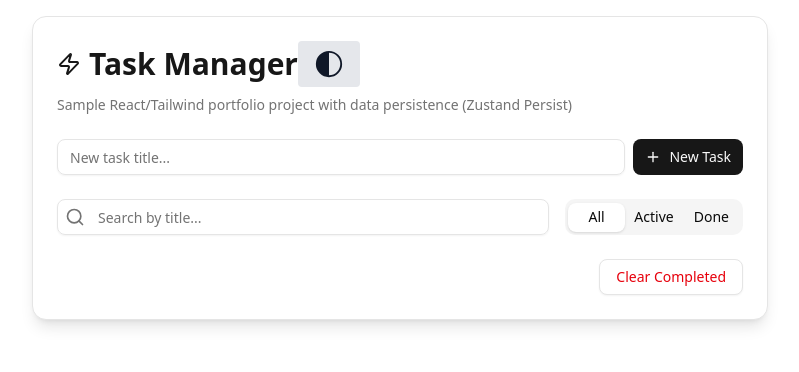
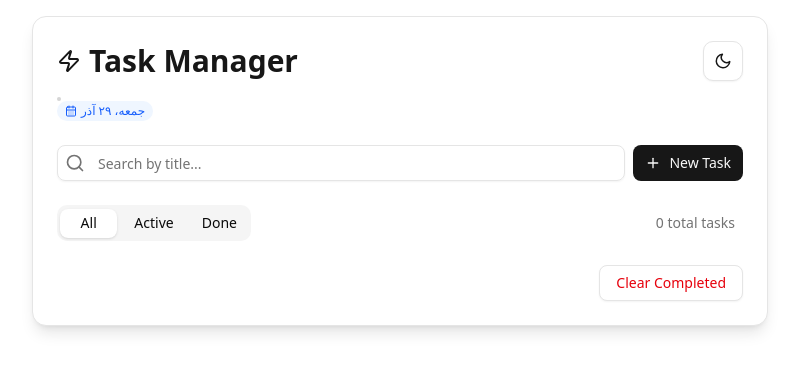
Before and after one commit to siamand-shirzad/todo, a React (Vite) app: page / in a window 1280 px wide. Shown: the top 372 px of the page, without its empty margins (240-1039 px from the left). Built offline with nearby package versions, Linux system fonts and the light colour scheme.

Commit message:
refactor : collapsible for details of tasks

```diff
--- a/package.json
+++ b/package.json
@@ -13,6 +13,7 @@
     "@radix-ui/react-alert-dialog": "^1.1.15",
     "@radix-ui/react-avatar": "^1.1.11",
     "@radix-ui/react-checkbox": "^1.3.3",
+    "@radix-ui/react-collapsible": "^1.1.12",
     "@radix-ui/react-dialog": "^1.1.15",
     "@radix-ui/react-dropdown-menu": "^2.1.16",
     "@radix-ui/react-label": "^2.1.8",
--- a/src/TodoApp.jsx
+++ b/src/TodoApp.jsx
@@ -1,5 +1,4 @@
 import React, { useState } from 'react';
-// Assuming shadcn/ui components are correctly imported
 import { Card, CardHeader, CardContent, CardTitle, CardDescription } from '@/components/ui/card';
 import { Button } from '@/components/ui/button';
 import { Input } from '@/components/ui/input';
@@ -17,7 +16,9 @@ import {
   Pencil,
   MoreHorizontal,
   MoreHorizontalIcon,
-  X
+  X,
+  ChevronRight,
+  CalendarDays
 } from 'lucide-react';
 import DarkmodeButton from './components/DarkmodeButton';
 import { CreateTaskDialog } from './components/CreateTaskDialog';
@@ -31,7 +32,8 @@ import {
 } from './components/ui/dropdown-menu';
 import useTodoStore from './store/useTodoStore';
 import DeleteTaskDialog from './components/DeleteTaskDialog';
-
+import { Collapsible, CollapsibleContent, CollapsibleTrigger } from '@/components/ui/collapsible';
+import { ChevronDown } from 'lucide-react';
 const staticTodos = [
   {
     id: 1702554000001,
@@ -113,22 +115,19 @@ export default function ProTodoApp() {
             Task Manager
             <DarkmodeButton className="ml-auto " />
           </CardTitle>
-          <CardDescription className="text-muted-foreground">
-            Sample React/Tailwind portfolio project with data persistence (Zustand Persist)
+          <div className="flex flex-col md:flex-row md:items-center gap-2 mt-2 text-muted-foreground">
+            <CardDescription className="text-sm">
+              <span className="hidden md:block w-1 h-1 bg-muted-foreground/30 rounded-full"></span>
+              <div className="flex items-center gap-1 text-xs font-medium text-blue-600 bg-blue-50 dark:bg-blue-900/20 px-2 py-0.5 rounded-full w-fit">
+                <CalendarDays size={12} />
+                <span>جمعه، ۲۹ آذر</span>
+              </div>
             </CardDescription>
+          </div>{' '}
         </CardHeader>
         <CardContent>
           {/* 1. Add New Task Section */}
           <div className="flex space-x-2 mb-6">
-            <Input
-              placeholder="New task title..."
-              className="grow"
-              // ...
-            />
-            <CreateTaskDialog />
-          </div>
-          {/* 2. Filter & Search Section (بدون تغییر مهم) */}
-          <div className="flex flex-col md:flex-row gap-4 mb-6">
             <div className="relative grow">
               <Search className="absolute left-2 top-1/2 transform -translate-y-1/2 h-5 w-5 text-muted-foreground" />
               <Input
@@ -145,60 +144,58 @@ export default function ProTodoApp() {
                 </button>
               )}
             </div>
-            <Tabs value={activeTab} onValueChange={setActiveTab} className="w-full md:w-auto ">
-              {/* TabsList و TabsTrigger نیازی به تغییر دستی رنگ ندارند */}
-              <TabsList className="grid w-full grid-cols-3">
+
+            <CreateTaskDialog />
+          </div>
+          <div className="flex items-center justify-between mb-3">
+            <Tabs value={activeTab} onValueChange={setActiveTab}>
+              <TabsList className="grid gap-2 grid-cols-3">
                 <TabsTrigger value="all">All</TabsTrigger>
                 <TabsTrigger value="active">Active</TabsTrigger>
                 <TabsTrigger value="completed">Done</TabsTrigger>
               </TabsList>
             </Tabs>
+
+            <div className="flex mr-2  ">
+              <span className="text-sm text-muted-foreground">
+                {activeTab === 'all' && `${filteredTodos.length} total tasks`}
+                {activeTab === 'active' && `${filteredTodos.length} active tasks`}
+                {activeTab === 'completed' && `${filteredTodos.length} completed tasks`}
+              </span>
+            </div>
           </div>
           {/* 3. Task List */}
           <div className="space-y-3">
             {filteredTodos.map(todo => (
-              <div
+              <Collapsible
                 key={todo.id}
-                className="flex justify-center items-center  p-3 border rounded-lg border-border bg-transparent hover:bg-accent/50 transition duration-150">
-                {/*  Main Content */}
-                <div className="flex  space-x-3 grow">
-                  <Checkbox onClick={() => toggleTask(todo.id)} checked={todo.completed} className="my-auto shrink-0" />
-                  <div className="flex ">
+                className="w-full border rounded-lg border-border bg-transparent hover:bg-accent/30 transition-all duration-200 group">
+                {/* ردیف اصلی که همیشه نمایش داده می‌شود */}
+                <div className="flex items-center p-3 gap-3">
+                  <Checkbox
+                    onClick={e => {
+                      e.stopPropagation(); // جلوگیری از باز شدن ناخواسته Collapsible
+                      toggleTask(todo.id);
+                    }}
+                    checked={todo.completed}
+                    className="shrink-0"
+                  />
+
+                  <div className="grow min-w-0">
                     <span
-                      className={`text-lg font-normal ${
+                      className={`text-base font-medium truncate block ${
                         todo.completed ? 'line-through text-muted-foreground' : 'text-foreground'
                       }`}>
                       {todo.title}
                     </span>
-                    <div className="flex items-center space-x-3 text-xs text-muted-foreground mt-1">
-                      <Badge variant="outline" className="px-2 py-0.5 text-muted-foreground">
-                        {todo.category}
-                      </Badge>
-                      <Badge priority={todo.priority}>
-                        {todo.priority.charAt(0).toUpperCase() + todo.priority.slice(1)}
-                      </Badge>
-                      {/*  Created At */}
-                      <span className="flex items-center">
-                        <Clock className="h-3 w-3 ml-1 mr-1" />
-                        {formatDate(todo.createdAt)}
-                      </span>
-                      {/*  Due Date  */}
-                      {todo.dueDate && (
-                        <span className="flex items-center text-primary font-semibold">
-                          <Calendar className="h-3 w-3 ml-2 mr-1" />
-                          Due: {formatDate(new Date(todo.dueDate).getTime())}
-                        </span>
-                      )}
-                    </div>
-                  </div>
                   </div>
 
-                {/*  Actions (Edit & Delete) */}
-                <div className="flex space-x-2 shrink-0">
+                  {/* بخش دکمه‌های عملیاتی */}
+                  <div className="flex items-center space-x-1 md:space-x-2  shrink-0">
                     <Button
                       variant="ghost"
                       size="icon"
-                    className=" text-muted-foreground hover:text-secondary hover:bg-secondary/10 dark:hover:bg-secondary/10 "
+                      className=" text-muted-foreground hover:text-secondary hover:bg-secondary/10 dark:hover:bg-secondary/10 h-8 w-8"
                       aria-label="Edit Task">
                       <Pencil className="h-4 w-4" />
                     </Button>
@@ -206,42 +203,47 @@ export default function ProTodoApp() {
                       <Button
                         variant="ghost"
                         size="icon"
-                      className="text-muted-foreground hover:text-destructive hover:bg-destructive/10 dark:hover:bg-destructive/10 "
+                        className="text-muted-foreground hover:text-destructive hover:bg-destructive/10 dark:hover:bg-destructive/10 h-8 w-8 "
                         aria-label="Delete Task">
                         <Trash2 className="h-4 w-4" />
                       </Button>
                     </DeleteTaskDialog>
-                  <div className="flex space-x-2 shrink-0">
-                    <DropdownMenu>
-                      <DropdownMenuTrigger asChild>
-                        <Button
-                          variant="ghost"
-                          size="icon"
-                          className=" text-muted-foreground hover:text-primary hover:bg-popover"
-                          aria-label="More actions">
-                          <MoreHorizontalIcon className="h-4 w-4" />
+
+                    <CollapsibleTrigger asChild>
+                      <Button variant="ghost" size="icon" className="h-8 w-8">
+                        <ChevronRight className="h-4 w-4 transition-transform duration-200 group-data-[state=open]:rotate-90" />
                       </Button>
-                      </DropdownMenuTrigger>
-                      <DropdownMenuContent align="end">
-                        <DropdownMenuLabel>Actions</DropdownMenuLabel>
-                        <DropdownMenuSeparator />
-
-                        <DropdownMenuItem className="text-muted-foreground hover:text-foreground cursor-pointer">
-                          <Pencil className="h-4 w-4 mr-2" />
-                          Edit Task
-                        </DropdownMenuItem>
-
-                        <DropdownMenuItem className="text-destructive cursor-pointer">
-                          <Trash2 className="h-4 w-4 mr-2" />
-                          Delete Task
-                        </DropdownMenuItem>
-                      </DropdownMenuContent>
-                    </DropdownMenu>
+                    </CollapsibleTrigger>
                   </div>
                 </div>
+
+                {/* محتوای مخفی که با زدن فلش باز می‌شود */}
+                <CollapsibleContent className="overflow-hidden data-[state=closed]:animate-collapsible-up data-[state=open]:animate-collapsible-down">
+                  <div className="px-3 pb-4 pt-1 flex flex-wrap items-center gap-3 border-t border-border/40 mx-3 mt-1">
+                    <Badge variant="outline" className="px-2 py-0.5 text-muted-foreground">
+                      {todo.category}
+                    </Badge>
+
+                    <Badge priority={todo.priority}>
+                      {todo.priority.charAt(0).toUpperCase() + todo.priority.slice(1)}
+                    </Badge>
+
+                    <div className="flex items-center text-xs text-muted-foreground">
+                      <Clock className="h-3 w-3 mr-1" />
+                      {formatDate(todo.createdAt)}
                     </div>
+
+                    {todo.dueDate && (
+                      <div className="flex items-center text-xs text-primary font-semibold">
+                        <Calendar className="h-3 w-3 mr-1" />
+                        Due: {formatDate(new Date(todo.dueDate).getTime())}
+                      </div>
+                    )}
+                  </div>
+                </CollapsibleContent>
+              </Collapsible>
             ))}
-          </div>
+          </div>{' '}
           {/* 4. Footer Actions (Clear Completed) */}
           <div className="mt-6 flex justify-end">
             <DeleteTaskDialog title="Clear all completed tasks?" onConfirm={clearCompleted}>
--- a/src/components/CreateTaskDialog.jsx
+++ b/src/components/CreateTaskDialog.jsx
@@ -67,7 +67,7 @@ export function CreateTaskDialog() {
   return (
     <Dialog open={open} onOpenChange={setOpen}>
       <DialogTrigger asChild>
-        <Button className="bg-primary text-primary-foreground hover:bg-primary/90">
+        <Button size='' className="bg-primary text-primary-foreground hover:bg-primary/90">
           <Plus className="h-4 w-4 " />
           New Task
         </Button>
--- a/src/components/DarkModeButton.jsx
+++ b/src/components/DarkModeButton.jsx
@@ -1,17 +1,30 @@
 import { useThemeStore } from '@/store/useThemeStore';
-import { VscColorMode } from 'react-icons/vsc';
+import { FiMoon, FiSun } from 'react-icons/fi';
 
-const DarkmodeButton = () => {
+const DarkmodeButton = ({ className }) => {
   const toggleMode = useThemeStore(state => state.toggleMode);
   const isDarkMode = useThemeStore(state => state.isDarkMode);
+
   return (
-    <div>
-      <button
-        onClick={toggleMode}
-        className="px-4 py-2 bg-gray-200 dark:bg-gray-800 text-gray-900 dark:text-gray-100 rounded">
-       <VscColorMode />
-      </button>
-    </div>
+    <button
+      onClick={toggleMode}
+      className={`
+        inline-flex items-center justify-center gap-2 whitespace-nowrap
+        rounded-lg text-sm font-medium transition-all
+        disabled:pointer-events-none disabled:opacity-50
+        outline-none focus-visible:border-ring focus-visible:ring-ring/50 focus-visible:ring-[3px]
+        border bg-background shadow-xs hover:bg-accent hover:text-accent-foreground
+        dark:bg-input/30 dark:border-input dark:hover:bg-input/50
+        w-10 h-10 ${className || ''}
+      `}
+      aria-label="Toggle Dark Mode"
+    >
+      {isDarkMode ? (
+        <FiSun className="size-4.5 " />
+      ) : (
+        <FiMoon className="size-4.5 " />
+      )}
+    </button>
   );
 };
 
--- a/src/components/ui/button.jsx
+++ b/src/components/ui/button.jsx
@@ -21,7 +21,7 @@ const buttonVariants = cva(
         link: "text-primary underline-offset-4 hover:underline",
       },
       size: {
-        default: "h-9 px-4 py-2 has-[>svg]:px-3",
+        default: "h-9 md:px-4 py-2 has-[>svg]:px-3",
         sm: "h-8 rounded-md gap-1.5 px-3 has-[>svg]:px-2.5",
         lg: "h-10 rounded-md px-6 has-[>svg]:px-4",
         icon: "size-9",
--- /dev/null
+++ b/src/components/ui/collapsible.jsx
@@ -0,0 +1,21 @@
+import * as CollapsiblePrimitive from "@radix-ui/react-collapsible"
+
+function Collapsible({
+  ...props
+}) {
+  return <CollapsiblePrimitive.Root data-slot="collapsible" {...props} />;
+}
+
+function CollapsibleTrigger({
+  ...props
+}) {
+  return (<CollapsiblePrimitive.CollapsibleTrigger data-slot="collapsible-trigger" {...props} />);
+}
+
+function CollapsibleContent({
+  ...props
+}) {
+  return (<CollapsiblePrimitive.CollapsibleContent data-slot="collapsible-content" {...props} />);
+}
+
+export { Collapsible, CollapsibleTrigger, CollapsibleContent }
```
Also changed, not shown: 1 other file (tests, documents, lock files or other folders). Lines whose indentation alone changed are shown as unchanged.
